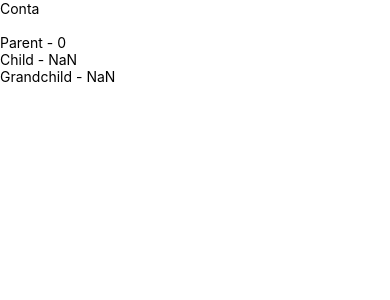
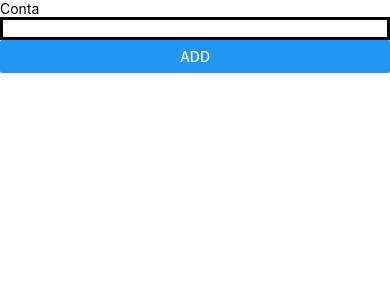
Before and after one commit to mateusbslopes/account-manager-frontend, a React Native app: screen / in a window 390 px wide. Shown: the top 300 px of the page. Built offline with nearby package versions, Linux system fonts and the light colour scheme.

Commit message:
feat: add account with only parent and list its real id

```diff
--- a/src/components/Form.tsx
+++ b/src/components/Form.tsx
@@ -1,5 +1,5 @@
 import React, { useEffect, useState } from "react";
-import { Text, TextInput } from "react-native";
+import { Button, Text, TextInput } from "react-native";
 
 type AccountCode = {
     parent: number;
@@ -7,11 +7,17 @@ type AccountCode = {
     grandchild: number;
 }
 
+type Account = {
+    id: string
+    accounts?: Account[]
+}
+
 const Form = (): JSX.Element => {
 
     const [code, setCode] = useState("")
+    const [suggestedCode, setSuggestedCode] = useState()
 
-    const [accounts, setAccounts] = useState([[[]]])
+    const [accounts, setAccounts] = useState<Account[]>([])
     const [accountCode, setAccountCode] = useState<AccountCode>({
         parent: 0,
         child: 0,
@@ -23,12 +29,11 @@ const Form = (): JSX.Element => {
 
     const inputIsValid = (parent: string, child: string, grandchild: string, rest: string): boolean =>
         Boolean(
-            (parent && !Number.isNaN(Number(parent)) && Number(parent) <= 999) &&
-            (child == undefined || (child != "" && !Number.isNaN(Number(child)) && Number(child) <= 999)) &&
-            (grandchild == undefined || (grandchild != "" && !Number.isNaN(Number(grandchild)) && Number(child) <= 999)) &&
+            (parent && !Number.isNaN(Number(parent)) && Number(parent) > 0 && Number(parent) <= 999) &&
+            (child == undefined || (child != "" && !Number.isNaN(Number(child)) && Number(child) > 0 && Number(child) <= 999)) &&
+            (grandchild == undefined || (grandchild != "" && !Number.isNaN(Number(grandchild)) && Number(grandchild) > 0 && Number(child) <= 999)) &&
             (rest == undefined && rest != "")
         )
-
 
     useEffect(() => {
         const [parent, child, grandchild, rest] = code.split(".")
@@ -45,28 +50,47 @@ const Form = (): JSX.Element => {
             child: Number(child),
             grandchild: Number(grandchild)
         })
+    }, [code])
 
+    const addAccount = () => {
+        const realAccountCode = {
+            parent: --accountCode.parent,
+            child: --accountCode.child,
+            grandchild: --accountCode.grandchild
+        }
 
+        accounts[realAccountCode.parent] = {
+            id: `${realAccountCode.parent}`
+        }
 
-    }, [code])
+        console.log(accounts)
+
+        setAccounts([...accounts])
+    }
+
+    const mapAccount = (acc: Account): any => (
+        acc && [
+            <Text key={acc.id}>{acc.id}</Text>,
+            acc.accounts?.map(mapAccount)
+        ])
+
 
     return (
         <>
             <>
                 <Text>Conta</Text>
-                <TextInput onChangeText={setCode} />
-            </>
-            <>
-                <Text>{code}</Text>
-                <Text>Parent - {accountCode.parent}</Text>
-                <Text>Child - {accountCode.child}</Text>
-                <Text>Grandchild - {accountCode.grandchild}</Text>
+                <TextInput onChangeText={setCode} style={{ borderColor: 'black', borderWidth: 3 }} />
+                <Button title="Add" onPress={addAccount} />
             </>
             <>
                 <Text style={{ color: "red" }}>{error}</Text>
             </>
+            <>{accounts.map(mapAccount)}</>
         </>
     )
+
+
+
 }
 
 export default Form;
```
